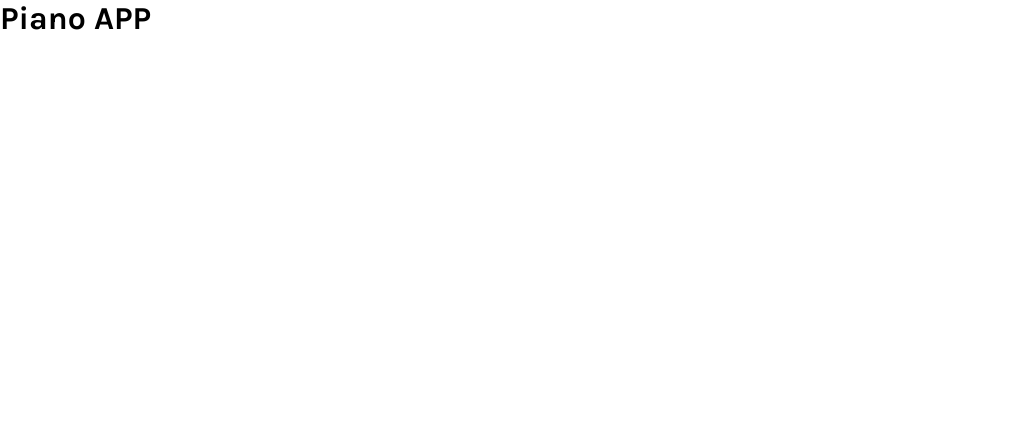
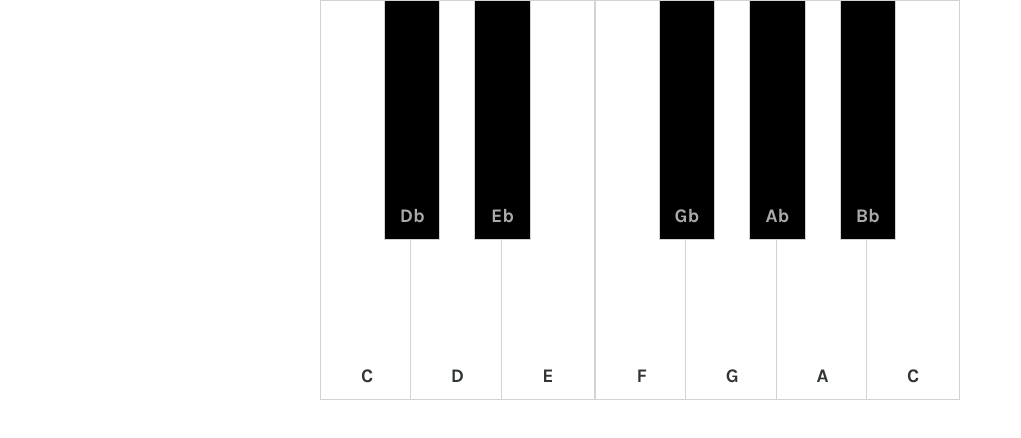
Before and after one commit to DavidPavlovski/react_piano_app, a React (Create React App) app: page / in a window 1280 px wide. Shown: the top 438 px of the page, without its empty margins (0-1021 px from the left). Built offline with nearby package versions, Linux system fonts and the light colour scheme.

Commit message:
base piano styles

```diff
--- a/src/App.js
+++ b/src/App.js
@@ -1,7 +1,10 @@
+import React from 'react';
+import Piano from './components/piano/Piano';
+
 function App() {
    return (
       <div>
-         <h1>Piano APP</h1>
+         <Piano />
       </div>
    );
 }
--- a/src/components/key/Key.js
+++ b/src/components/key/Key.js
@@ -0,0 +1,12 @@
+import React from 'react';
+import './key.css';
+
+function Key({ isFlat, noteName }) {
+   return (
+      <div className={`key ${isFlat ? 'black' : 'white'}`}>
+         <span className='note-name'>{noteName}</span>
+      </div>
+   );
+}
+
+export default Key;
--- a/src/components/key/key.css
+++ b/src/components/key/key.css
@@ -0,0 +1,39 @@
+:root {
+   --white-key-width: 100px;
+   --black-key-width: 60px;
+}
+
+.key {
+   border: 1px solid #d3d3d3;
+   display: flex;
+   flex-flow: column nowrap;
+   justify-content: end;
+   padding-bottom: 12px;
+}
+
+.white {
+   width: var(--white-key-width);
+   height: calc(var(--white-key-width) * 4);
+   background-color: #fff;
+}
+
+.black {
+   width: var(--black-key-width);
+   height: calc(var(--black-key-width) * 4);
+   margin: 0 calc(var(--black-key-width) / -2);
+   background-color: #000;
+   z-index: 1;
+}
+
+.note-name {
+   font-weight: 700;
+   font-size: 1.2em;
+   text-align: center;
+}
+
+.white .note-name {
+   color: #313538;
+}
+.black .note-name {
+   color: #aaa;
+}
--- a/src/components/piano/Piano.js
+++ b/src/components/piano/Piano.js
@@ -0,0 +1,24 @@
+import React from 'react';
+import './piano.css';
+import Key from '../key/Key';
+
+function Piano() {
+   return (
+      <div className='piano-container'>
+         <Key isFlat={false} noteName={'C'} />
+         <Key isFlat={true} noteName={'Db'} />
+         <Key isFlat={false} noteName={'D'} />
+         <Key isFlat={true} noteName={'Eb'} />
+         <Key isFlat={false} noteName={'E'} />
+         <Key isFlat={false} noteName={'F'} />
+         <Key isFlat={true} noteName={'Gb'} />
+         <Key isFlat={false} noteName={'G'} />
+         <Key isFlat={true} noteName={'Ab'} />
+         <Key isFlat={false} noteName={'A'} />
+         <Key isFlat={true} noteName={'Bb'} />
+         <Key isFlat={false} noteName={'C'} />
+      </div>
+   );
+}
+
+export default Piano;
--- a/src/components/piano/piano.css
+++ b/src/components/piano/piano.css
@@ -0,0 +1,5 @@
+.piano-container {
+   width: 50%;
+   margin: auto;
+   display: flex;
+}
```
